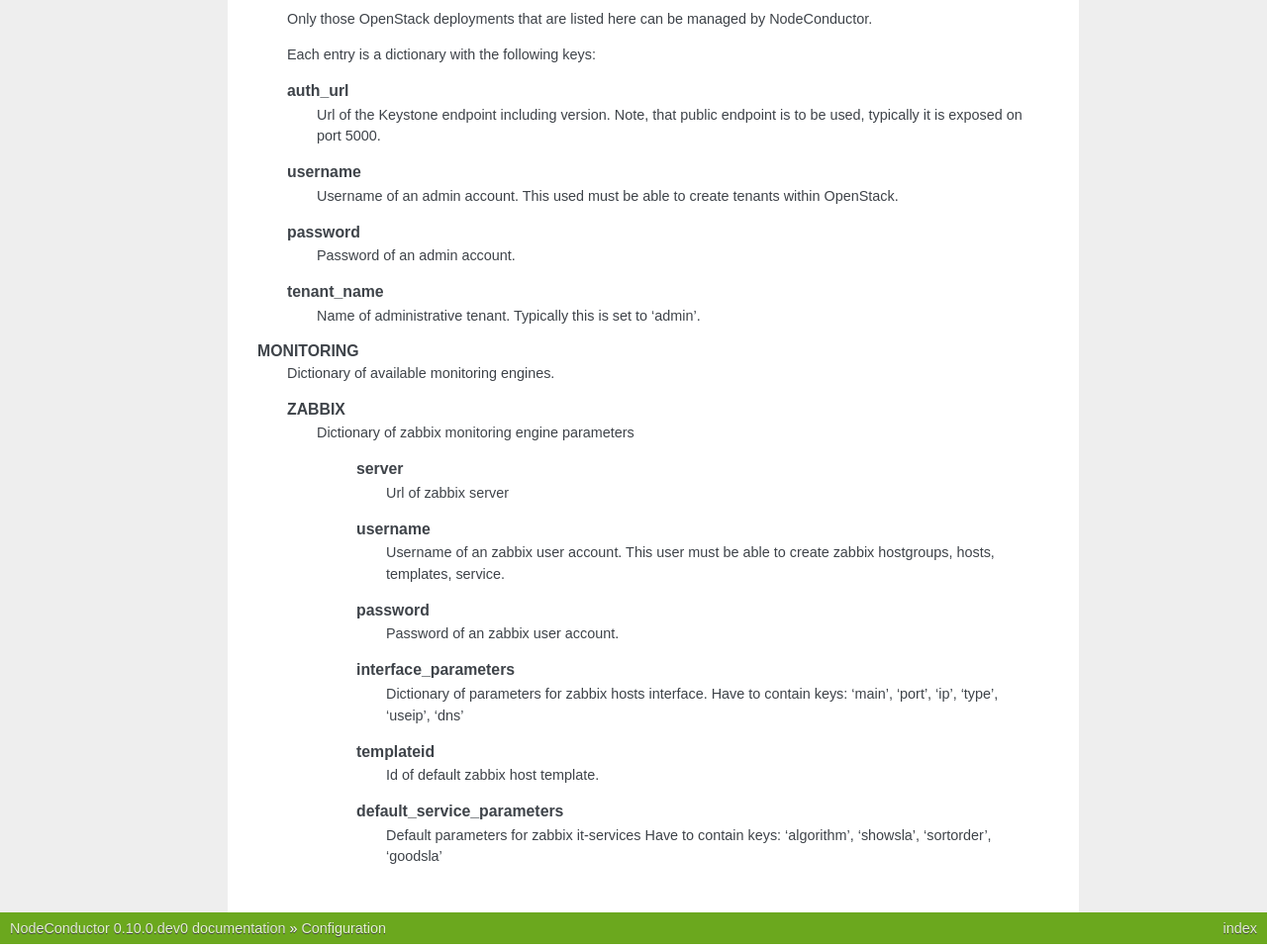
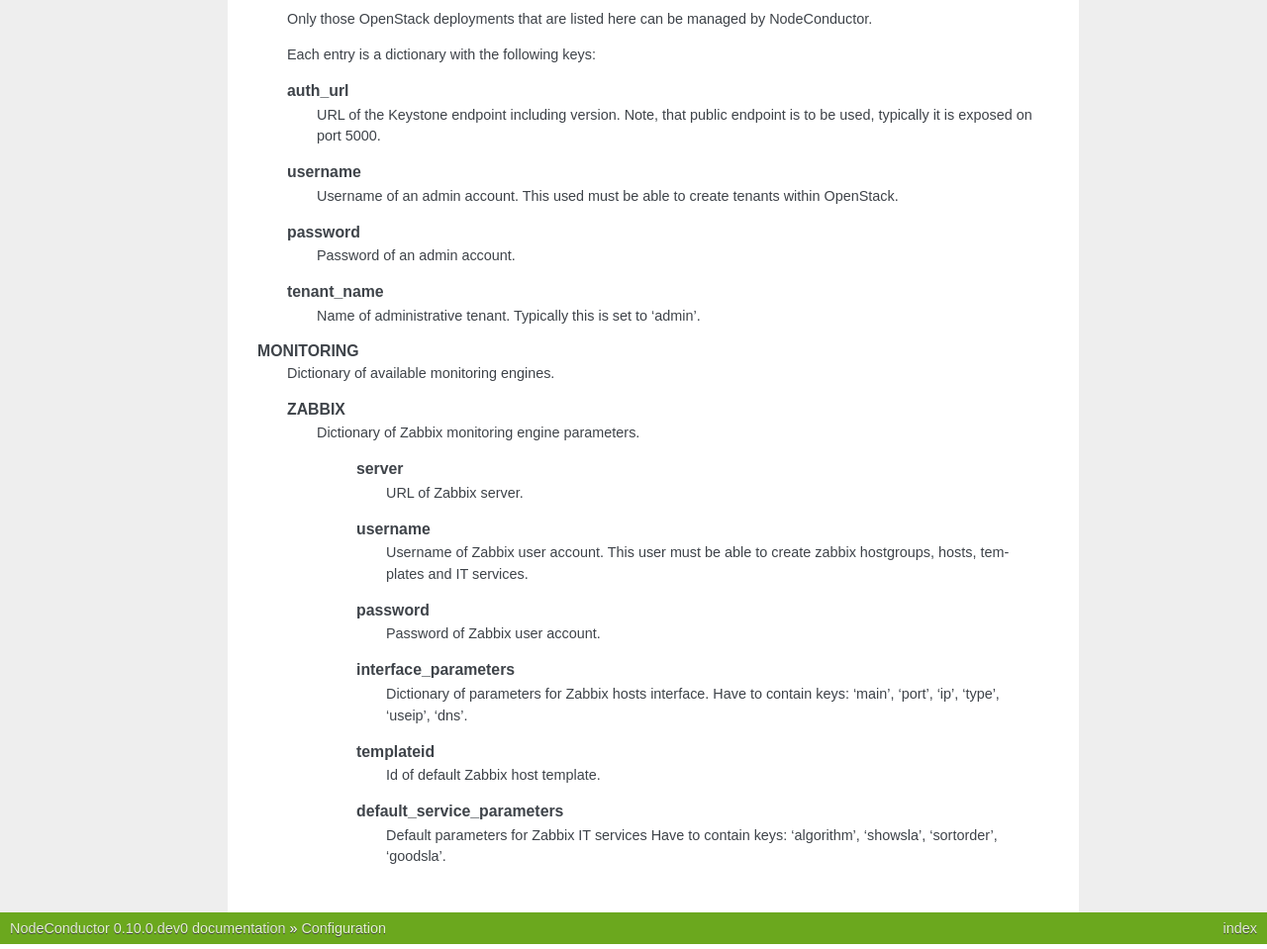
Before and after one commit to opennode/waldur-core, a Sphinx documentation site: the page built from docs/guide/configuration.rst, in a window 1280 px wide. Shown: the part 734-1693 px from the top of the page at 99% size. Built offline with Sphinx 7.4.7, drawn with Linux system fonts in a browser that asks for light colours.

Commit message:
Documentation typos fixed

```diff
--- a/docs/guide/backends/intro.rst
+++ b/docs/guide/backends/intro.rst
@@ -23,7 +23,7 @@
 VM resize (flavor)
 ==================
 
-To change memory or cpu number, a flavor should be changed. Please note, that the disk size is not affected.
+To change memory or CPU number, a flavor should be changed. Please note, that the disk size is not affected.
 Change can happen only for a stopped VM.
 
 VM resize (disk)
--- a/docs/guide/configuration.rst
+++ b/docs/guide/configuration.rst
@@ -46,7 +46,7 @@
       Each entry is a dictionary with the following keys:
 
       auth_url
-        Url of the Keystone endpoint including version. Note, that public endpoint is to be used,
+        URL of the Keystone endpoint including version. Note, that public endpoint is to be used,
         typically it is exposed on port 5000.
 
       username
@@ -63,28 +63,28 @@
       Dictionary of available monitoring engines.
 
       ZABBIX
-        Dictionary of zabbix monitoring engine parameters
+        Dictionary of Zabbix monitoring engine parameters.
 
           server
-            Url of zabbix server
+            URL of Zabbix server.
 
           username
-            Username of an zabbix user account.
-            This user must be able to create zabbix hostgroups, hosts, templates, service.
+            Username of Zabbix user account.
+            This user must be able to create zabbix hostgroups, hosts, templates and IT services.
 
           password
-            Password of an zabbix user account.
+            Password of Zabbix user account.
 
           interface_parameters
-            Dictionary of parameters for zabbix hosts interface.
-            Have to contain keys: 'main', 'port', 'ip', 'type', 'useip', 'dns'
+            Dictionary of parameters for Zabbix hosts interface.
+            Have to contain keys: 'main', 'port', 'ip', 'type', 'useip', 'dns'.
 
           templateid
-            Id of default zabbix host template.
+            Id of default Zabbix host template.
 
           default_service_parameters
-            Default parameters for zabbix it-services
-            Have to contain keys: 'algorithm', 'showsla', 'sortorder', 'goodsla'
+            Default parameters for Zabbix IT services
+            Have to contain keys: 'algorithm', 'showsla', 'sortorder', 'goodsla'.
 
 
 .. _Django: https://www.djangoproject.com/
```
Also changed, not shown: other parts of docs/guide/backends/intro.rst (+2 -2 lines).
